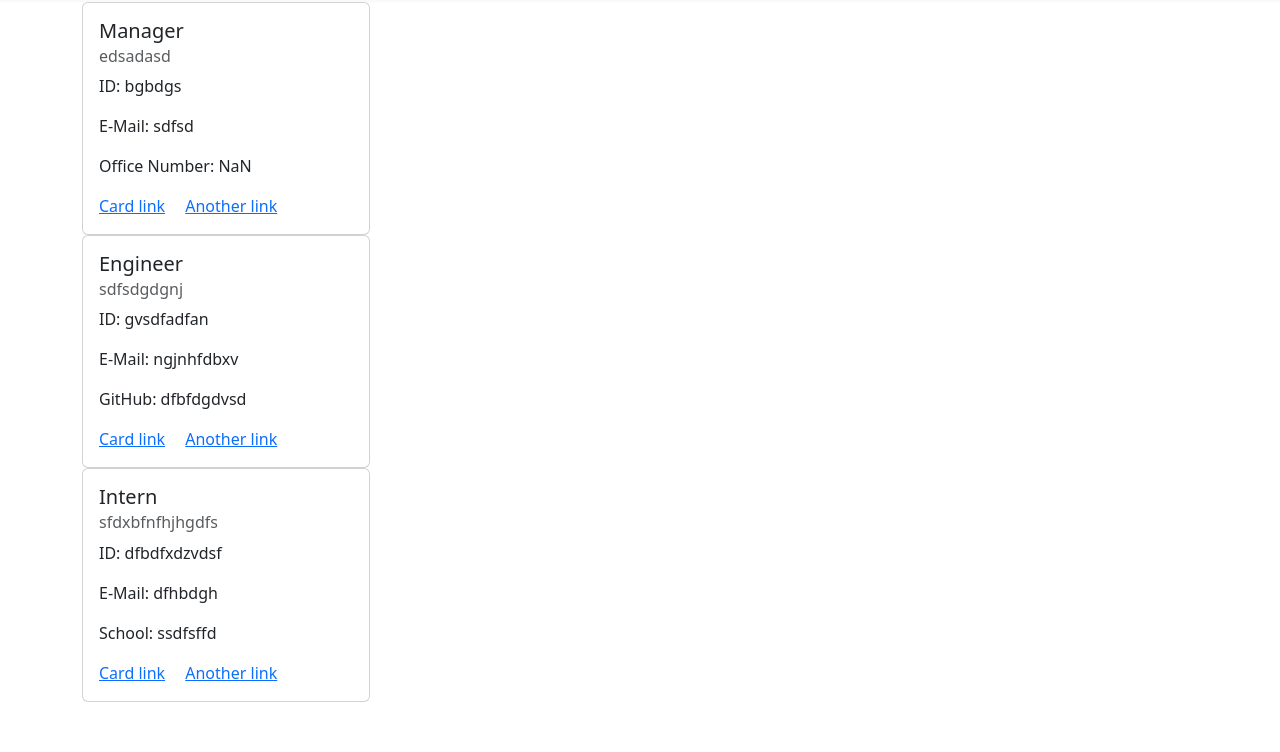
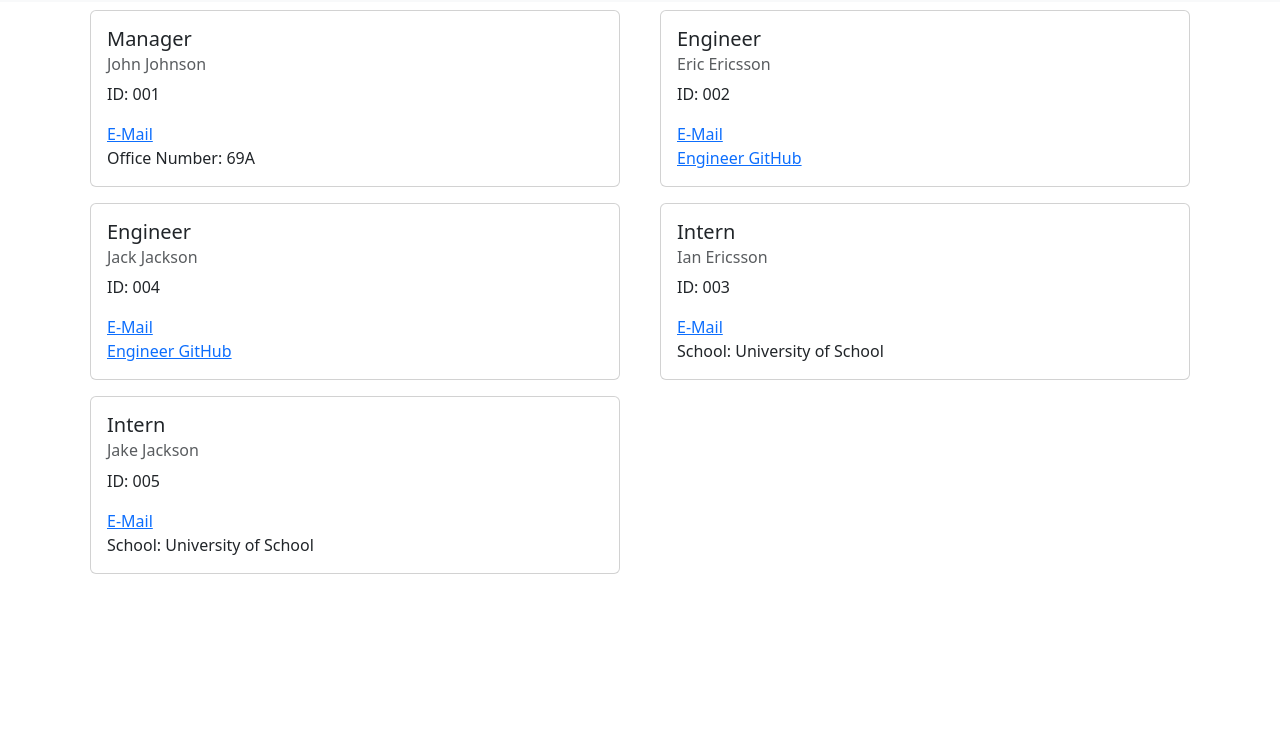
Before and after one commit to kevinkraiss/team-profile-generator-cli, a website: page exports/index.html in a window 1280 px wide. Shown: the part 48-800 px from the top of the page. Drawn offline with nearby package versions, Linux system fonts and the light colour scheme.

Commit message:
fixes formatting issue on html generate

```diff
--- a/exports/index.html
+++ b/exports/index.html
@@ -11,49 +11,77 @@
 <body>
     <nav class="navbar bg-body-tertiary">
         <div class="container-fluid">
-          <span class="navbar-brand mb-0 h1">Navbar</span>
+          <span class="navbar-brand mb-0 h1">Team Profile</span>
         </div>
     </nav>
 
 
 <div class="container">
+<div class="row">
 
-        <div class="card" style="width: 18rem;">
+        <div class="col-sm-6">
+        <div class="card m-2" style="width: auto;">
         <div class="card-body">
           <h5 class="card-title">Manager</h5>
-          <h6 class="card-subtitle mb-2 text-muted">edsadasd</h6>
-          <p class="card-text">ID: bgbdgs</p>
-          <p class="card-text">E-Mail: sdfsd</p>
-          <p class="card-text">Office Number: NaN</p>
-          <a href="#" class="card-link">Card link</a>
-          <a href="#" class="card-link">Another link</a>
+          <h6 class="card-subtitle mb-2 text-muted">John Johnson</h6>
+          <p class="card-text">ID: 001</p>
+          <a href="mailto:john@email.com" class="card-link">E-Mail</a>
+          <p class="card-text">Office Number: 69A</p>
         </div>
       </div>
+      </div>
 
-        <div class="card" style="width: 18rem;">
+        <div class="col-sm-6">
+        <div class="card m-2" style="width: auto;">
         <div class="card-body">
           <h5 class="card-title">Engineer</h5>
-          <h6 class="card-subtitle mb-2 text-muted">sdfsdgdgnj</h6>
-          <p class="card-text">ID: gvsdfadfan</p>
-          <p class="card-text">E-Mail: ngjnhfdbxv</p>
-          <p class="card-text">GitHub: dfbfdgdvsd</p>
-          <a href="#" class="card-link">Card link</a>
-          <a href="#" class="card-link">Another link</a>
+          <h6 class="card-subtitle mb-2 text-muted">Eric Ericsson</h6>
+          <p class="card-text">ID: 002</p>
+          <a href="mailto:eric@email.com" class="card-link">E-Mail</a>
+          <br>
+          <a href="www.github.com" class="card-link">Engineer GitHub</a>
         </div>
       </div>
+      </div>
 
-        <div class="card" style="width: 18rem;">
+        <div class="col-sm-6">
+        <div class="card m-2" style="width: auto;">
+        <div class="card-body">
+          <h5 class="card-title">Engineer</h5>
+          <h6 class="card-subtitle mb-2 text-muted">Jack Jackson</h6>
+          <p class="card-text">ID: 004</p>
+          <a href="mailto:jack@email.com" class="card-link">E-Mail</a>
+          <br>
+          <a href="www.github.com" class="card-link">Engineer GitHub</a>
+        </div>
+      </div>
+      </div>
+
+        <div class="col-sm-6">
+        <div class="card m-2" style="width: auto;">
         <div class="card-body">
           <h5 class="card-title">Intern</h5>
-          <h6 class="card-subtitle mb-2 text-muted">sfdxbfnfhjhgdfs</h6>
-          <p class="card-text">ID: dfbdfxdzvdsf</p>
-          <p class="card-text">E-Mail: dfhbdgh</p>
-          <p class="card-text">School: ssdfsffd</p>
-          <a href="#" class="card-link">Card link</a>
-          <a href="#" class="card-link">Another link</a>
+          <h6 class="card-subtitle mb-2 text-muted">Ian Ericsson</h6>
+          <p class="card-text">ID: 003</p>
+          <a href="mailto:ian@email.com" class="card-link">E-Mail</a>
+          <p class="card-text">School: University of School</p>
         </div>
       </div>
+      </div>
 
+        <div class="col-sm-6">
+        <div class="card m-2" style="width: auto;">
+        <div class="card-body">
+          <h5 class="card-title">Intern</h5>
+          <h6 class="card-subtitle mb-2 text-muted">Jake Jackson</h6>
+          <p class="card-text">ID: 005</p>
+          <a href="mailto:jake@email.com" class="card-link">E-Mail</a>
+          <p class="card-text">School: University of School</p>
+        </div>
+      </div>
+      </div>
+
+</div>
 </div>
 
       <script src="https://cdn.jsdelivr.net/npm/bootstrap@5.3.0-alpha1/dist/js/bootstrap.bundle.min.js" integrity="sha384-w76AqPfDkMBDXo30jS1Sgez6pr3x5MlQ1ZAGC+nuZB+EYdgRZgiwxhTBTkF7CXvN" crossorigin="anonymous"></script>
```
Also changed, not shown: index.js (+3 -16 lines), lib/generateHTML.js.
